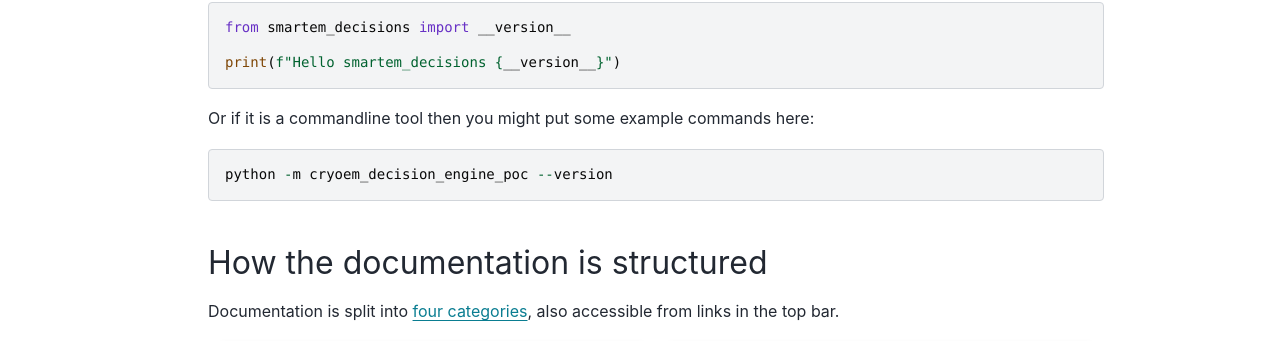
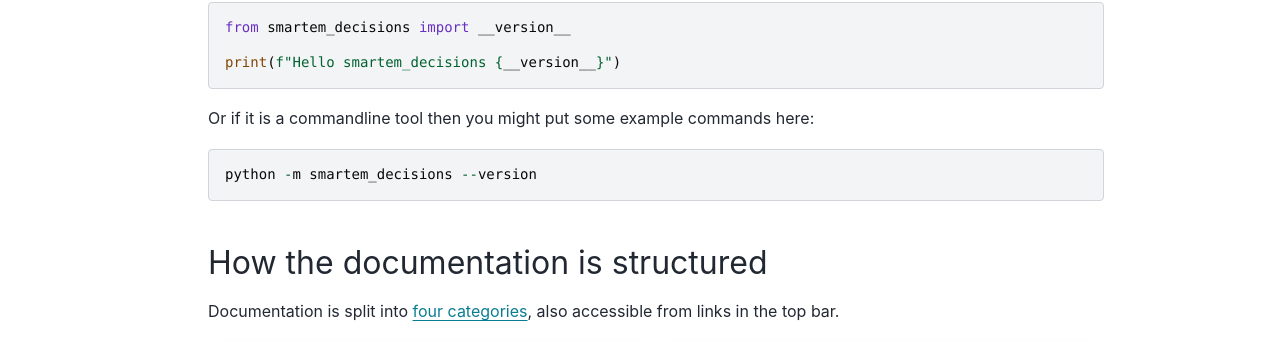
Before and after one commit to DiamondLightSource/smartem-decisions, a Sphinx documentation site: the page built from docs/index.md, in a window 1280 px wide and 900 px high, scrolled down 539 px. Shown: the part 94-435 px from the top of the window. Built offline with Sphinx 7.4.7 and the PyData theme 0.15.4, drawn with Linux system fonts in a browser that asks for light colours; pages that are not in the unit, such as notebooks, are missing from menus; the version number could not be read and is left out.

Commit message:
updated package name to smartem_decisions to reflect change in repository name as a result of repo migration

````diff
--- a/README.md
+++ b/README.md
@@ -29,7 +29,7 @@
 Or if it is a commandline tool then you might put some example commands here:
 
 ```
-python -m cryoem_decision_engine_poc --version
+python -m smartem_decisions --version
 ```
 
 <!-- README only content. Anything below this line won't be included in index.md -->
--- a/docs/_api.rst
+++ b/docs/_api.rst
@@ -2,7 +2,7 @@
 
 ..
    This page is not included in the TOC tree, but must exist so that the
-   autosummary pages are generated for cryoem_decision_engine_poc and all its
+   autosummary pages are generated for smartem_decisions and all its
    subpackages
 
 API
@@ -13,4 +13,4 @@
     :template: custom-module-template.rst
     :recursive:
 
-    cryoem_decision_engine_poc
+    smartem_decisions
--- a/docs/conf.py
+++ b/docs/conf.py
@@ -11,7 +11,7 @@
 
 import requests
 
-import cryoem_decision_engine_poc
+import smartem_decisions
 
 # -- General configuration ------------------------------------------------
 
@@ -19,7 +19,7 @@
 project = "smartem-decisions"
 
 # The full version, including alpha/beta/rc tags.
-release = cryoem_decision_engine_poc.__version__
+release = smartem_decisions.__version__
 
 # The short X.Y version.
 if "+" in release:
````
Also changed, not shown: docs/reference.md (+1 -1 lines), pyproject.toml (+7 -5 lines), dev-requirements.txt (renamed from requirements.txt), 2 other files.
